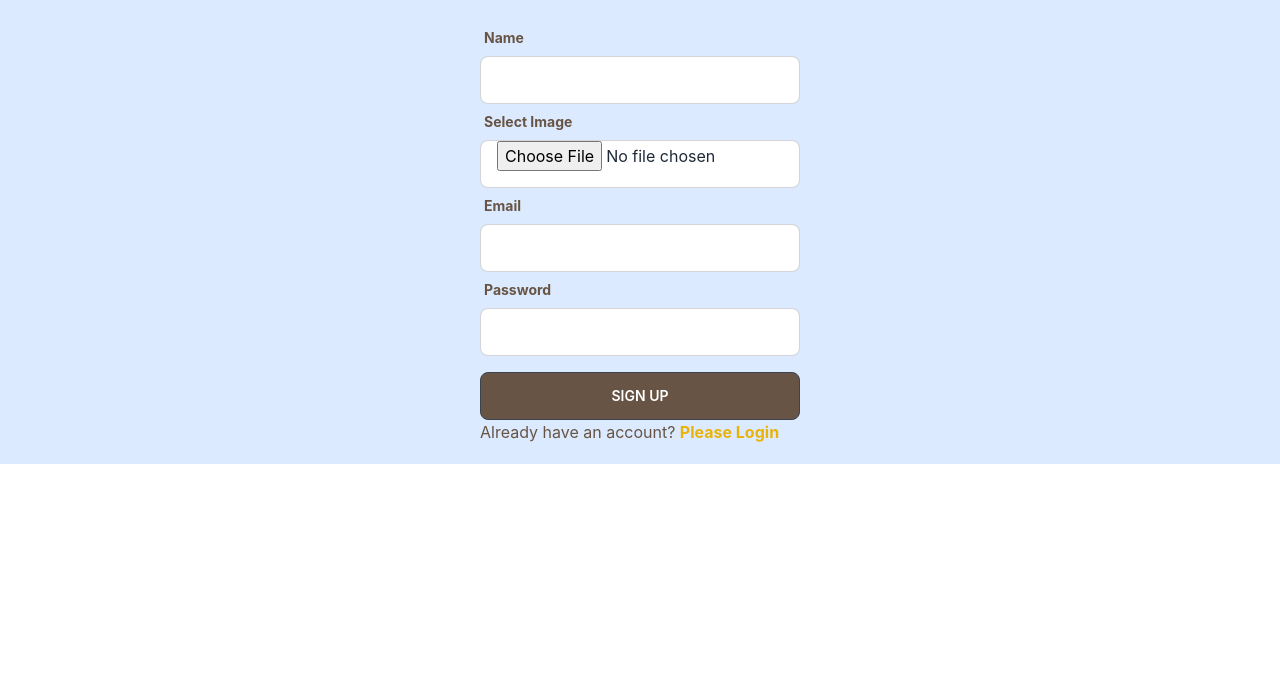
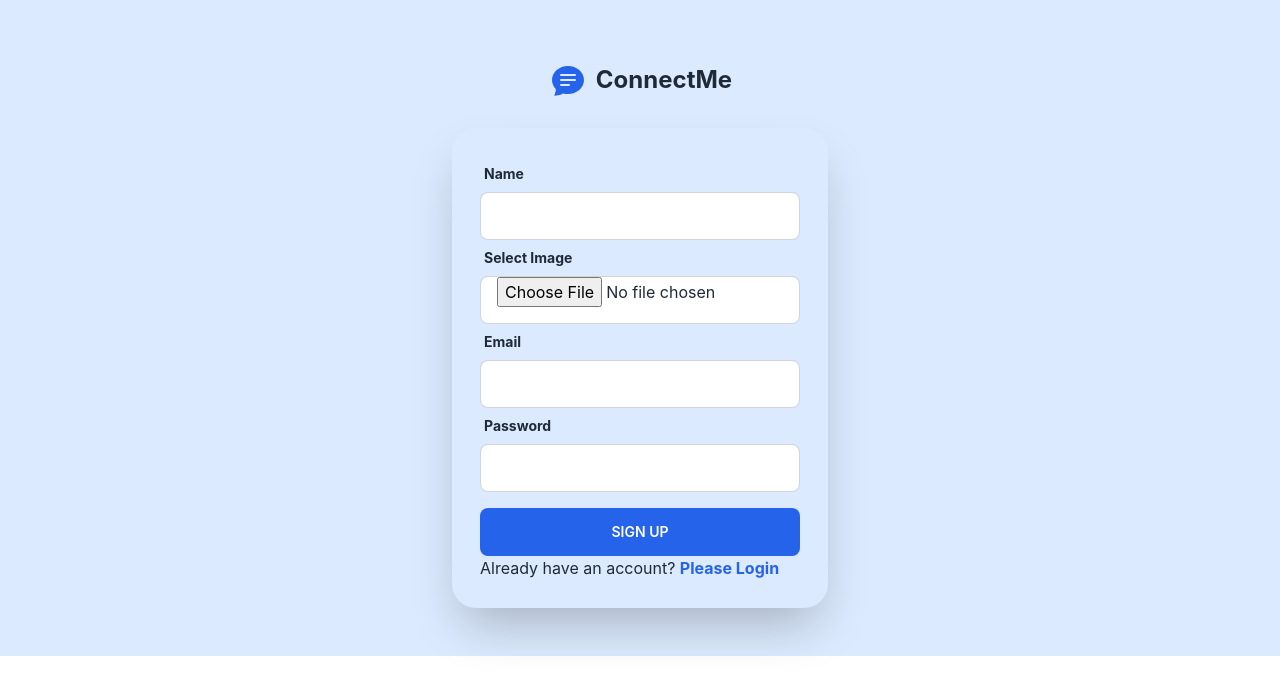
Before and after one commit to rhnchowdhury/Real-chat-app-client, a React (Create React App) app: page /signup in a window 1280 px wide. Shown: the top 694 px of the page. Built offline with nearby package versions, Linux system fonts and the light colour scheme; no server answers.

Commit message:
sign & login page edit

```diff
--- a/src/Components/Pages/NavBar/NavBar.js
+++ b/src/Components/Pages/NavBar/NavBar.js
@@ -57,7 +57,6 @@ const NavBar = () => {
                 </div>
                 <div className="navbar-end">
                     {/* <Link className="btn">Get started</Link> */}
-
                 </div>
             </div>
         </div>
--- a/src/Components/Pages/Registers/Login/Login.js
+++ b/src/Components/Pages/Registers/Login/Login.js
@@ -22,7 +22,7 @@ const Login = () => {
                 setLoginError(err.message);
             });
 
-    }
+    };
 
     return (
         <section style={{ background: '#dbeafe' }}>
@@ -31,7 +31,7 @@ const Login = () => {
                 <p className='text-2xl font-bold mt-28 ml-2'>ConnectMe</p>
             </div>
             <div className='flex justify-center items-center'>
-                <div className='mt-8 mb-16 p-7 rounded-md shadow-2xl bg-base-100'>
+                <div className='mt-8 mb-16 p-7 rounded-3xl shadow-2xl'>
                     <form onSubmit={handleSubmit(handleLogin)}>
                         <div>
                             <label className="label"><span className="label-text font-bold">Name</span></label>
--- a/src/Components/Pages/Registers/SignUp/SignUp.js
+++ b/src/Components/Pages/Registers/SignUp/SignUp.js
@@ -1,6 +1,7 @@
 import React, { useContext, useState } from 'react';
 import { useForm } from 'react-hook-form';
 import { Link, useNavigate } from 'react-router-dom';
+import { BsFillChatTextFill } from "react-icons/bs";
 import useToken from '../../../../hooks/useToken';
 import { AuthContext } from '../../../Context/AuthProvider';
 
@@ -81,12 +82,15 @@ const SignUp = () => {
 
     return (
         <section style={{ background: '#dbeafe' }}>
-
+            <div className='flex justify-center items-center'>
+                <span className=' '><BsFillChatTextFill className='h-8 w-10 mt-16' style={{ color: '#2563eb' }}></BsFillChatTextFill></span>
+                <p className='text-2xl font-bold mt-16 ml-2'>ConnectMe</p>
+            </div>
             <div className='card-actions justify-center'>
-                <div className='my-5'>
+                <div className='mt-8 mb-12 p-7 rounded-3xl shadow-2xl '>
                     <form onSubmit={handleSubmit(handleSignIn)}>
                         <div>
-                            <label className="label"><span className="label-text font-bold" style={{ color: "#675444" }}>Name</span></label>
+                            <label className="label"><span className="label-text font-bold">Name</span></label>
                             <input type='text' {...register("name", {
                                 required: "Name is required"
                             })}
@@ -94,12 +98,12 @@ const SignUp = () => {
                             {errors.name && <p className='text-error'>{errors.name?.message}</p>}
                         </div>
                         <div>
-                            <label className="label"><span className="label-text font-bold" style={{ color: "#675444" }}>Select Image</span></label>
+                            <label className="label"><span className="label-text font-bold">Select Image</span></label>
                             <input type='file' placeholder='' {...register("image")}
                                 className="input input-bordered w-full max-w-xs" />
                         </div>
                         <div>
-                            <label className="label"><span className="label-text font-bold" style={{ color: "#675444" }}>Email</span></label>
+                            <label className="label"><span className="label-text font-bold">Email</span></label>
                             <input type='text' {...register("email", {
                                 required: "Email is required",
                             })}
@@ -107,7 +111,7 @@ const SignUp = () => {
                             {errors.email && <p className='text-error'>{errors.email?.message}</p>}
                         </div>
                         <div>
-                            <label className="label"><span className="label-text font-bold" style={{ color: "#675444" }}>Password</span></label>
+                            <label className="label"><span className="label-text font-bold">Password</span></label>
                             <input type='password' {...register("password", {
                                 required: "Password is required",
                                 minLength: { value: 6, message: "Password will be at least 6 characters" },
@@ -116,17 +120,12 @@ const SignUp = () => {
                                 className="input input-bordered w-full max-w-xs" />
                             {errors.password && <p className='text-error'>{errors.password?.message}</p>}
                         </div>
-                        <input className='btn  mt-4 w-full max-w-xs' style={{ background: "#675444" }} value='Sign Up' type="submit" />
+                        <input className='btn  mt-4 w-full max-w-xs' style={{ background: '#2563eb', border: '0px solid' }} value='Sign Up' type="submit" />
                         {signError && <p className='text-error'>{signError}</p>}
-                        <p className='' style={{ color: "#675444" }}>Already have an account? <Link to='/login' className='text-yellow-500 font-bold'>Please Login</Link></p>
+                        <p>Already have an account? <Link to='/login' className='font-bold' style={{ color: "#2563eb" }}>Please Login</Link></p>
                     </form>
                 </div>
             </div>
-            {/* <div className="divider">OR</div>
-            <div className='card-actions justify-center'>
-                <button onClick={handleGoogleSignIn} className='btn btn-outline w-full max-w-xs text-error'>CONTINUE WITH GOOGLE</button>
-            </div> */}
-
         </section>
     );
 };
```
